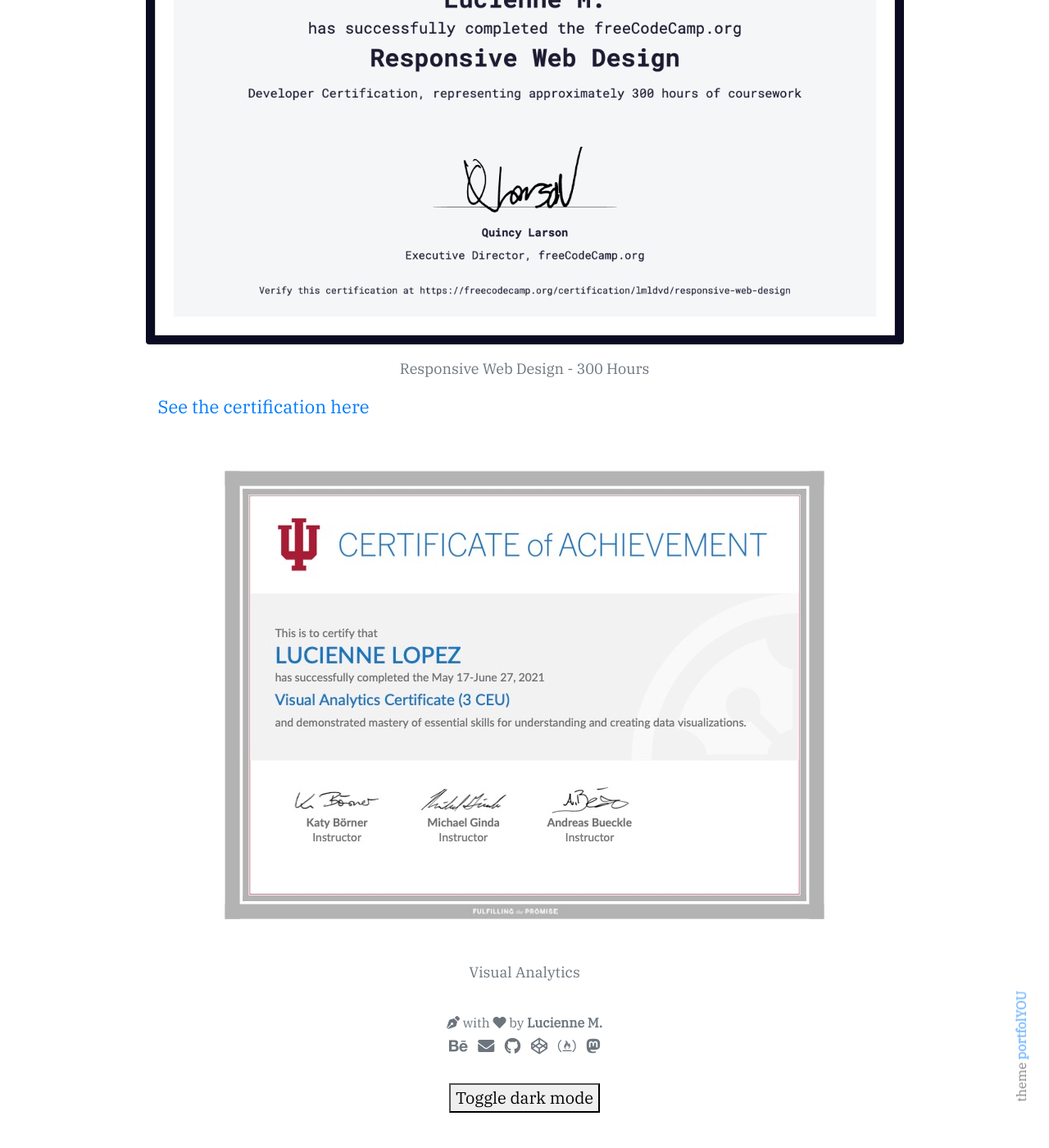
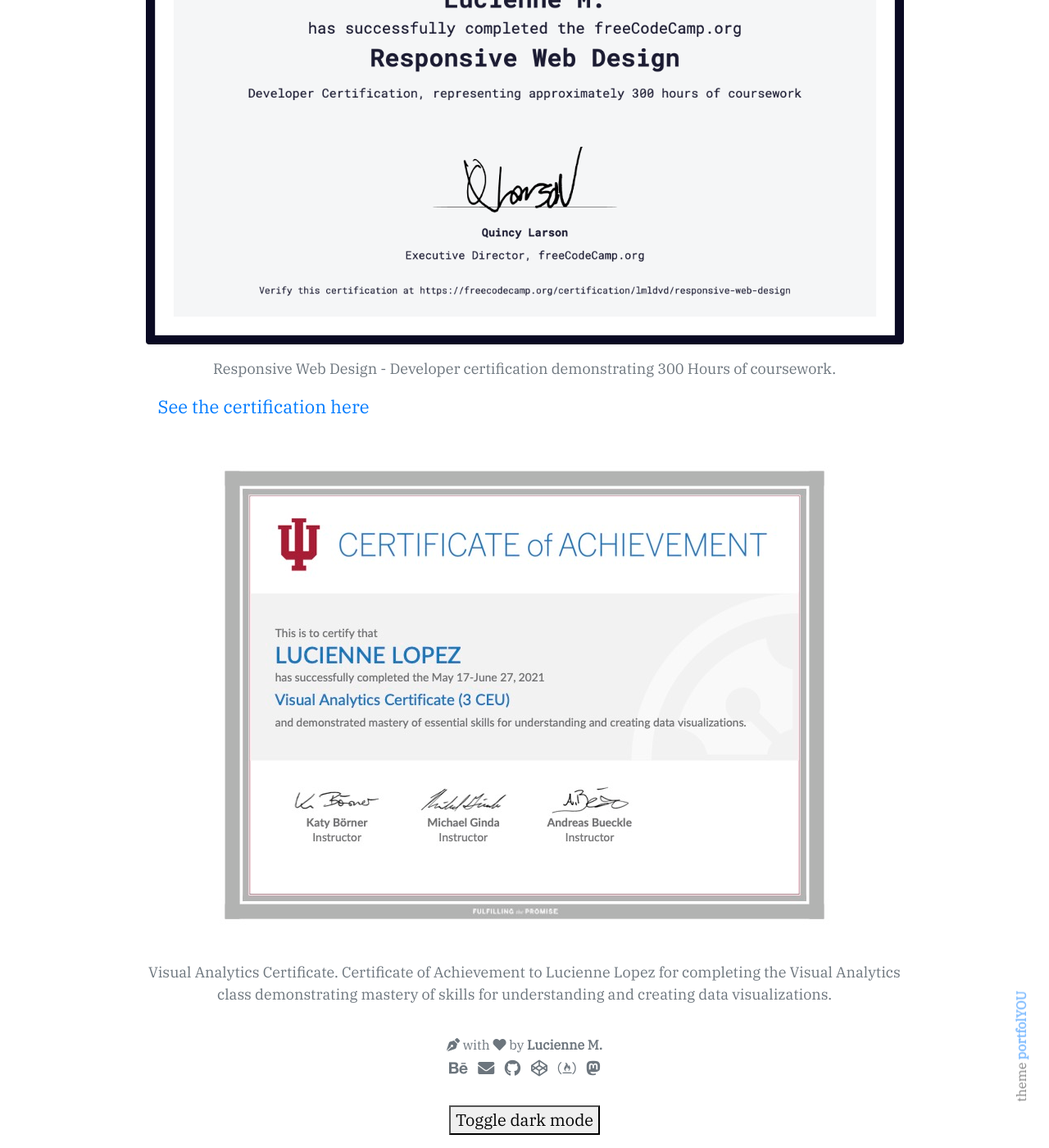
Before and after one commit to lmldvd/lmldvd.github.io, a Jekyll site: the page built from pages/about.md, in a window 1280 px wide and 1400 px high, scrolled down 3396 px. Shown: the whole window at 82% size. Built offline with Jekyll 4.4.1, drawn with Linux system fonts in a browser that asks for light colours; nearby versions of some CDN libraries; emoji names are drawn with the system emoji font; some web fonts are replaced; before the commit the page ends 4769 px from its top, so only the background shows below that.

Commit message:
Update about.md
Added alt text too.

```diff
--- a/pages/about.md
+++ b/pages/about.md
@@ -28,10 +28,10 @@
 # Certifications
 
 <div class="row">
-  {% include elements/figure.html image="https://raw.githubusercontent.com/lmldvd/lmldvd.github.io/master/images/Responsive-Web-Design-Developer-Certification.png" caption="Responsive Web Design - 300 Hours" %}
+  {% include elements/figure.html image="https://raw.githubusercontent.com/lmldvd/lmldvd.github.io/master/images/Responsive-Web-Design-Developer-Certification.png" caption="Responsive Web Design - Developer certification demonstrating 300 Hours of coursework." %}
  </div>
 [See the certification here](https://www.freecodecamp.org/certification/lmldvd/responsive-web-design)
 
 <div class="row">
-  {% include elements/figure.html image="https://github.com/lmldvd/lmldvd.github.io/blob/9aa2e6b1c7dcab505003e712b7449b78fd270ab0/images/visual-analytics-certificate-3-ceu-lucienne-lopez.jpg" caption="Visual Analytics" %}
+  {% include elements/figure.html image="https://raw.githubusercontent.com/lmldvd/lmldvd.github.io/9aa2e6b1c7dcab505003e712b7449b78fd270ab0/images/visual-analytics-certificate-3-ceu-lucienne-lopez.jpg" caption="Visual Analytics Certificate. Certificate of Achievement to Lucienne Lopez for completing the Visual Analytics class demonstrating mastery of skills for understanding and creating data visualizations." %}
  </div>
```
